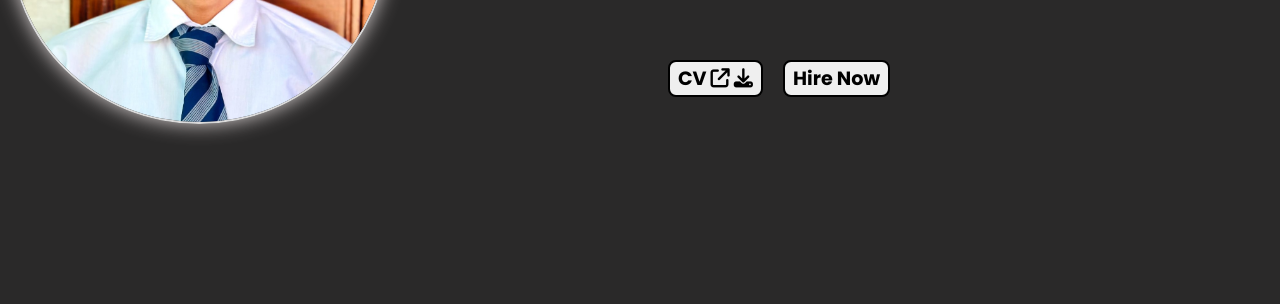
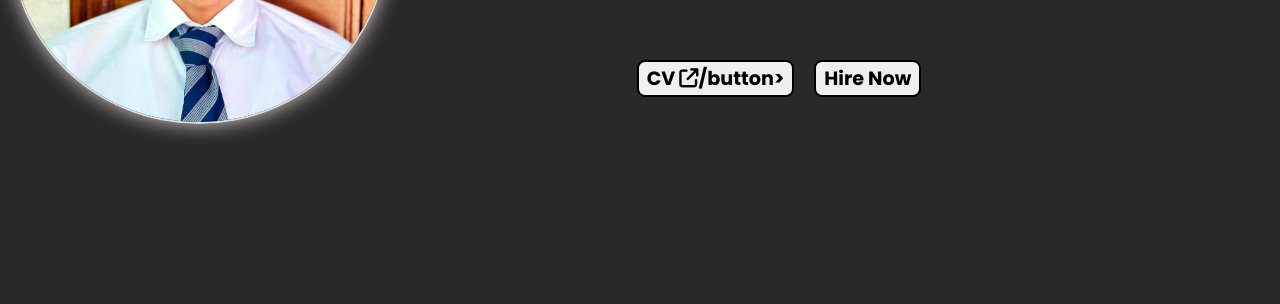
Before and after one commit to TusharGodsay/PortFolio, a website: page index.html in a window 1280 px wide. Shown: the part 496-800 px from the top of the page. Drawn offline with Linux system fonts and the light colour scheme.

Commit message:
Update index.html

```diff
--- a/index.html
+++ b/index.html
@@ -59,8 +59,7 @@
                             have 2 years of experience of coding by god kabir grace .</p>
                     </div>
                     <div id="btn-section">
-                        <button id="primary-btn" onclick="window.open('https://tushargodsay.github.io/Resume/', '_blank')">CV <i class="fa-solid fa-arrow-up-right-from-square"></i> <i
-                                class="fa-solid fa-download"></i></button>
+                        <button id="primary-btn" onclick="window.open('https://tushargodsay.github.io/Resume/', '_blank')">CV <i class="fa-solid fa-arrow-up-right-from-square"></i>/button>
                         <button class="hire-btn" onclick="hire()">Hire Now</button>
                     </div>
                 </div>
```
